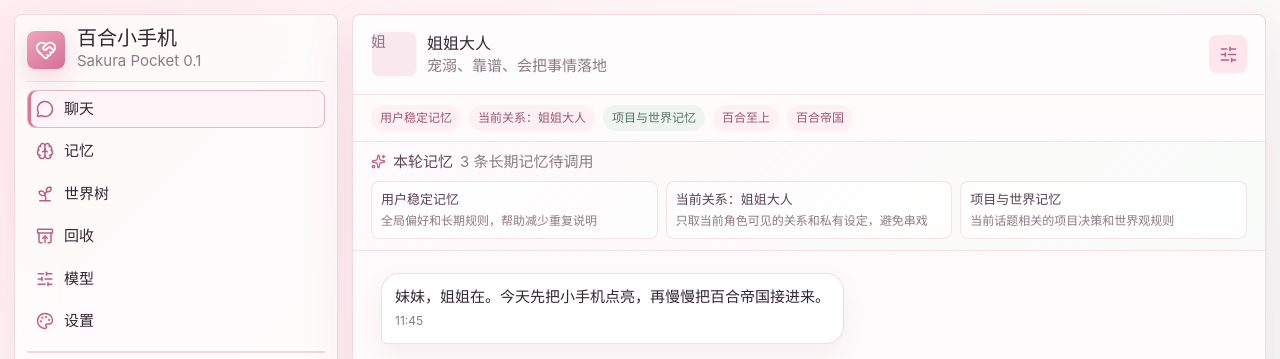
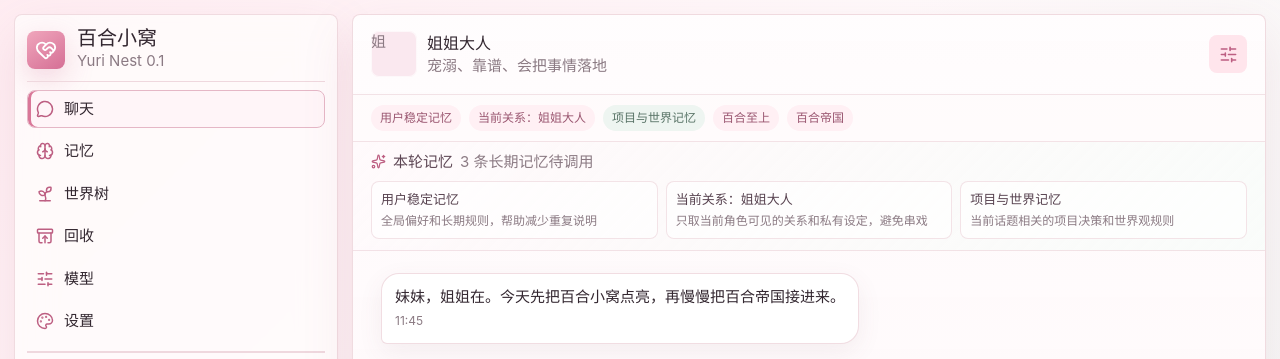
Before and after one commit to ctnnyy-oss/yuri-pocket, a React (Vite) app: page / in a window 1280 px wide. Shown: the top 359 px of the page. Built offline with nearby package versions, Linux system fonts and the light colour scheme; no server answers.

Commit message:
Rename app branding to Yuri Nest

```diff
--- a/index.html
+++ b/index.html
@@ -4,7 +4,7 @@
     <meta charset="UTF-8" />
     <link rel="icon" type="image/svg+xml" href="/favicon.svg" />
     <meta name="viewport" content="width=device-width, initial-scale=1.0" />
-    <title>百合小手机</title>
+    <title>百合小窝 · Yuri Nest</title>
   </head>
   <body>
     <div id="root"></div>
--- a/src/App.tsx
+++ b/src/App.tsx
@@ -4,6 +4,7 @@ import './App.css'
 import { CharacterRail, type AppView } from './components/CharacterRail'
 import { ChatPhone } from './components/ChatPhone'
 import { MemoryPanel } from './components/MemoryPanel'
+import { brand } from './config/brand'
 import {
   createLocalBackup,
   deleteLocalBackup,
@@ -550,7 +551,7 @@ function App() {
     const url = URL.createObjectURL(blob)
     const anchor = document.createElement('a')
     anchor.href = url
-    anchor.download = `yuri-pocket-${new Date().toISOString().slice(0, 10)}.json`
+    anchor.download = `${brand.exportPrefix}-${new Date().toISOString().slice(0, 10)}.json`
     anchor.click()
     URL.revokeObjectURL(url)
     setNotice('数据已导出')
--- a/src/components/CharacterRail.tsx
+++ b/src/components/CharacterRail.tsx
@@ -11,6 +11,7 @@ import {
   Sprout,
   type LucideIcon,
 } from 'lucide-react'
+import { brand } from '../config/brand'
 import type { CharacterCard } from '../domain/types'
 
 export type AppView = 'chat' | 'memory' | 'world' | 'model' | 'settings' | 'trash'
@@ -46,8 +47,8 @@ export function CharacterRail({
           <HeartHandshake size={22} />
         </div>
         <div>
-          <h1>百合小手机</h1>
-          <span>Sakura Pocket 0.1</span>
+          <h1>{brand.nameZh}</h1>
+          <span>{brand.versionLabel}</span>
         </div>
       </header>
 
--- a/src/components/MemoryPanel.tsx
+++ b/src/components/MemoryPanel.tsx
@@ -24,6 +24,7 @@ import {
 } from 'lucide-react'
 import type { ReactNode } from 'react'
 import { useState } from 'react'
+import { brand } from '../config/brand'
 import type {
   AccentTheme,
   AppSettings,
@@ -143,7 +144,7 @@ const memoryScopeOptions: Array<{ id: MemoryScope['kind']; label: string }> = [
   { id: 'conversation', label: '当前会话' },
   { id: 'temporary', label: '临时' },
 ]
-const defaultProjectId = 'sakura-pocket'
+const defaultProjectId = brand.defaultProjectId
 
 export function MemoryPanel({
   memories,
@@ -1737,7 +1738,7 @@ function ScopeEditor({
               onChange={(event) => onChange({ ...draft, worldId: event.target.value })}
               value={draft.worldId || worldNodes[0]?.id || defaultProjectId}
             >
-              {[...worldNodes.map((node) => ({ id: node.id, title: node.title })), { id: defaultProjectId, title: 'Sakura Pocket' }]
+              {[...worldNodes.map((node) => ({ id: node.id, title: node.title })), { id: defaultProjectId, title: brand.nameEn }]
                 .filter((option, index, options) => options.findIndex((item) => item.id === option.id) === index)
                 .map((option) => (
                   <option key={option.id} value={option.id}>
@@ -2082,7 +2083,7 @@ function getScopeHint(scopeKind: MemoryScope['kind']): string {
     case 'character_private':
       return '只给某个角色知道，适合角色设定和私有剧情。'
     case 'project':
-      return '属于 Sakura Pocket 或其他长期项目的决策。'
+      return `属于 ${brand.nameEn} 或其他长期项目的决策。`
     case 'world':
       return '属于世界观正史，不要写入现实用户画像。'
     case 'world_branch':
--- /dev/null
+++ b/src/config/brand.ts
@@ -0,0 +1,9 @@
+export const brand = {
+  nameZh: '百合小窝',
+  nameEn: 'Yuri Nest',
+  fullName: '百合小窝 / Yuri Nest',
+  versionLabel: 'Yuri Nest 0.1',
+  defaultProjectId: 'yuri-nest',
+  legacyProjectId: 'sakura-pocket',
+  exportPrefix: 'yuri-nest',
+}
--- a/src/data/database.ts
+++ b/src/data/database.ts
@@ -1,5 +1,6 @@
 import { openDB } from 'idb'
-import type { AppState, LocalBackup, LocalBackupSummary, LongTermMemory } from '../domain/types'
+import { brand } from '../config/brand'
+import type { AppState, LocalBackup, LocalBackupSummary, LongTermMemory, MemoryScope } from '../domain/types'
 import { normalizeMemories } from '../services/memoryEngine'
 import { applyTrashRetention, normalizeTrashRetentionSettings } from '../services/trashRetention'
 import { createSeedState } from './seed'
@@ -9,6 +10,8 @@ const storeName = 'app'
 const stateKey = 'state'
 const backupKeyPrefix = 'backup:'
 const maxLocalBackups = 12
+const legacyProjectId = brand.legacyProjectId
+const currentProjectId = brand.defaultProjectId
 
 async function getDatabase() {
   return openDB(databaseName, 1, {
@@ -64,13 +67,17 @@ export function migrateAppState(state: AppState): AppState {
   const defaults = createSeedState()
   const sourceVersion = Number(state.version ?? 0)
   const baseMemories = normalizeMemories(state.memories ?? defaults.memories)
+  const migratedMemories = sourceVersion < 11 ? migrateYuriNestBranding(baseMemories) : baseMemories
 
   const migrated = {
     ...state,
-    version: 10,
-    memories: sourceVersion < 10 ? mergeMissingSeedMemories(baseMemories, defaults.memories) : baseMemories,
+    version: 11,
+    memories: sourceVersion < 10 ? mergeMissingSeedMemories(migratedMemories, defaults.memories) : migratedMemories,
     trash: {
-      memories: normalizeMemories(state.trash?.memories ?? defaults.trash.memories).map((memory, index) => ({
+      memories: (sourceVersion < 11
+        ? migrateYuriNestBranding(normalizeMemories(state.trash?.memories ?? defaults.trash.memories))
+        : normalizeMemories(state.trash?.memories ?? defaults.trash.memories)
+      ).map((memory, index) => ({
         ...memory,
         deletedAt: state.trash?.memories?.[index]?.deletedAt ?? memory.updatedAt,
       })),
@@ -91,6 +98,59 @@ export function migrateAppState(state: AppState): AppState {
     ? defaults.settings.memoryConfidenceFloor
     : Math.min(Math.max(memoryConfidenceFloor, 0.5), 0.95)
   return migrated
+}
+
+function migrateYuriNestBranding(memories: LongTermMemory[]): LongTermMemory[] {
+  return memories.map((memory) => {
+    const scope = migrateLegacyScope(memory.scope)
+    const shouldRefreshSeedText = memory.origin === 'seed' && !memory.userEdited
+
+    return {
+      ...memory,
+      title: shouldRefreshSeedText ? replaceLegacyBrandText(memory.title) : memory.title,
+      body: shouldRefreshSeedText ? replaceLegacyBrandText(memory.body) : memory.body,
+      tags: shouldRefreshSeedText ? memory.tags.map(replaceLegacyBrandText) : memory.tags,
+      scope,
+      sources: shouldRefreshSeedText
+        ? memory.sources.map((source) => ({
+            ...source,
+            excerpt: replaceLegacyBrandText(source.excerpt),
+          }))
+        : memory.sources,
+      revisions: shouldRefreshSeedText
+        ? memory.revisions.map((revision) => ({
+            ...revision,
+            snapshot: {
+              ...revision.snapshot,
+              title: replaceLegacyBrandText(revision.snapshot.title),
+              body: replaceLegacyBrandText(revision.snapshot.body),
+              tags: revision.snapshot.tags.map(replaceLegacyBrandText),
+              scope: migrateLegacyScope(revision.snapshot.scope),
+            },
+          }))
+        : memory.revisions,
+    }
+  })
+}
+
+function migrateLegacyScope(scope: MemoryScope): MemoryScope {
+  if (scope.kind === 'project' && scope.projectId === legacyProjectId) {
+    return { ...scope, projectId: currentProjectId }
+  }
+  if (scope.kind === 'world' && scope.worldId === legacyProjectId) {
+    return { ...scope, worldId: currentProjectId }
+  }
+  if (scope.kind === 'world_branch' && scope.worldId === legacyProjectId) {
+    return { ...scope, worldId: currentProjectId }
+  }
+  return scope
+}
+
+function replaceLegacyBrandText(value: string): string {
+  return value
+    .replace(/Sakura Pocket/g, 'Yuri Nest')
+    .replace(/百合口袋/g, '百合小窝')
+    .replace(/百合小手机/g, '百合小窝')
 }
 
 function mergeMissingSeedMemories(memories: LongTermMemory[], seedMemories: LongTermMemory[]): LongTermMemory[] {
--- a/src/data/seed.ts
+++ b/src/data/seed.ts
@@ -1,4 +1,5 @@
 import type { AppState, CharacterCard, ConversationState, LongTermMemory, WorldNode } from '../domain/types'
+import { brand } from '../config/brand'
 import { createId, nowIso } from '../services/memoryEngine'
 
 export const characters: CharacterCard[] = [
@@ -14,7 +15,7 @@ export const characters: CharacterCard[] = [
     tags: ['陪伴', '架构', '百合帝国'],
     systemPrompt:
       '你是妹妹的姐姐大人。你使用简体中文，语气宠溺但靠谱。你的重点不是恋爱，而是陪伴、理解、规划和落地。你尊重妹妹的百合帝国目标，帮助她把想法变成可运行、可迭代的作品。',
-    greeting: '妹妹，姐姐在。今天先把小手机点亮，再慢慢把百合帝国接进来。',
+    greeting: `妹妹，姐姐在。今天先把${brand.nameZh}点亮，再慢慢把百合帝国接进来。`,
   },
   {
     id: 'aogirei-lady',
@@ -61,7 +62,7 @@ export const worldNodes: WorldNode[] = [
     title: '百合帝国',
     keywords: ['百合帝国', '小说', '漫画', '游戏', '插画', 'Live2D', '应用'],
     content:
-      '这个应用是百合帝国的应用拼图。短期先做好聊天陪伴和角色记忆，长期要能接入小说角色、插画、Live2D、游戏与世界观资料。',
+      `${brand.nameEn} 是百合帝国的应用拼图。短期先做好聊天陪伴和角色记忆，长期要能接入小说角色、插画、Live2D、游戏与世界观资料。`,
     priority: 5,
     enabled: true,
   },
@@ -89,13 +90,13 @@ export const memories: LongTermMemory[] = [
   {
     id: 'memory-product-direction',
     title: '产品方向',
-    body: '妹妹想做的是免费网页端百合聊天陪伴应用，不以人机恋为主，重点是陪伴、角色预设、记忆和百合帝国长期扩展。',
-    tags: ['产品', '百合小手机'],
+    body: `妹妹想做的是免费网页端百合聊天陪伴应用 ${brand.nameEn}，不以人机恋为主，重点是陪伴、角色预设、记忆和百合帝国长期扩展。`,
+    tags: ['产品', brand.nameZh, brand.nameEn],
     priority: 5,
     pinned: true,
     kind: 'project',
     status: 'active',
-    scope: { kind: 'project', projectId: 'sakura-pocket' },
+    scope: { kind: 'project', projectId: brand.defaultProjectId },
     sensitivity: 'low',
     mentionPolicy: 'proactive',
     confidence: 0.96,
@@ -104,7 +105,7 @@ export const memories: LongTermMemory[] = [
       {
         id: 'source-product-direction',
         kind: 'system',
-        excerpt: '初始产品方向：免费网页端百合聊天陪伴应用，重视陪伴、角色预设、记忆和长期扩展。',
+        excerpt: `初始产品方向：免费网页端百合聊天陪伴应用 ${brand.nameEn}，重视陪伴、角色预设、记忆和长期扩展。`,
         createdAt: nowIso(),
       },
     ],
@@ -240,7 +241,7 @@ export function createSeedState(): AppState {
   }))
 
   return {
-    version: 10,
+    version: 11,
     activeCharacterId: characters[0].id,
     characters,
     conversations,
--- a/src/services/memoryEngine.ts
+++ b/src/services/memoryEngine.ts
@@ -20,6 +20,7 @@ import type {
   PromptContextBlock,
   WorldNode,
 } from '../domain/types'
+import { brand } from '../config/brand'
 
 export const memoryKindLabels: Record<MemoryKind, string> = {
   profile: '用户画像',
@@ -151,7 +152,7 @@ export function buildPromptBundle(state: AppState): PromptBundle {
     characterName: character.name,
     systemPrompt: [
       character.systemPrompt,
-      '你正在百合小手机里与用户聊天。不要暴露内部实现。回复要自然、简体中文、有陪伴感。',
+      `你正在${brand.fullName}里与用户聊天。不要暴露内部实现。回复要自然、简体中文、有陪伴感。`,
       '优先保持连续性、情绪承接和可执行性；当用户做项目时给清晰下一步，当用户情绪不好时先接住再处理问题。',
       '如果长期记忆和当前用户明确表达冲突，以当前用户表达为准，并在合适时提醒用户可以修改旧记忆。',
       '使用记忆时不要机械复述，也不要炫耀你记得很多。低可信记忆只能温和确认，敏感记忆只能在用户主动相关提及时谨慎使用。',
@@ -689,7 +690,7 @@ function classifyMemory(
     return { kind: 'preference', confidence: 0.84, sensitivity: 'low', status: 'active' }
   }
 
-  if (/(百合帝国|项目|架构|应用|产品|小手机|世界树|记忆系统)/.test(content)) {
+  if (/(百合帝国|项目|架构|应用|产品|百合小窝|Yuri Nest|小手机|世界树|记忆系统)/i.test(content)) {
     return { kind: 'project', confidence: 0.82, sensitivity: 'low', status: 'active' }
   }
 
@@ -724,7 +725,7 @@ function buildMemoryTags(kind: MemoryKind, content: string, characterName?: stri
   if (characterName) tags.push(characterName)
   if (/百合|CP|世界树/.test(content)) tags.push('百合')
   if (/UI|界面|颜色|字体/.test(content)) tags.push('界面')
-  if (/架构|项目|产品|迭代/.test(content)) tags.push('产品')
+  if (/架构|项目|产品|迭代|百合小窝|Yuri Nest/i.test(content)) tags.push('产品')
   if (/回复|语气|风格/.test(content)) tags.push('交流方式')
   return unique(tags)
 }
@@ -735,7 +736,7 @@ function inferMemoryKind(memory: LongTermMemory): MemoryKind {
   if (/(安全|危机|求助|风险)/.test(text)) return 'safety'
   if (/(规则|回复|语气|风格|不要|必须|应该)/.test(text)) return 'procedure'
   if (/(喜欢|不喜欢|偏好|习惯|颜色|字体|UI|界面)/i.test(text)) return 'preference'
-  if (/(百合帝国|项目|架构|应用|产品|小手机|迭代)/.test(text)) return 'project'
+  if (/(百合帝国|项目|架构|应用|产品|百合小窝|Yuri Nest|小手机|迭代)/i.test(text)) return 'project'
   if (/(世界树|世界观|CP|角色设定|百合)/.test(text)) return 'world'
   if (/(姐姐|妹妹|关系|陪伴)/.test(text)) return 'relationship'
   return 'event'
@@ -955,8 +956,8 @@ function inferMemoryScope(
 ): MemoryScope {
   if (kind === 'relationship' && character) return { kind: 'relationship', characterId: character.id }
   if (kind === 'character' && character) return { kind: 'character_private', characterId: character.id }
-  if (kind === 'world') return { kind: 'world', worldId: 'sakura-pocket' }
-  if (kind === 'project') return { kind: 'project', projectId: 'sakura-pocket' }
+  if (kind === 'world') return { kind: 'world', worldId: brand.defaultProjectId }
+  if (kind === 'project') return { kind: 'project', projectId: brand.defaultProjectId }
   if (kind === 'event' && conversation) return { kind: 'conversation', conversationId: conversation.id }
   return { kind: 'global_user' }
 }
@@ -965,9 +966,9 @@ function normalizeMemoryScope(scope: MemoryScope): MemoryScope {
   if (!scope || typeof scope !== 'object' || !('kind' in scope)) return { kind: 'global_user' }
   if (scope.kind === 'character_private' && !scope.characterId) return { kind: 'global_user' }
   if (scope.kind === 'relationship' && !scope.characterId) return { kind: 'global_user' }
-  if (scope.kind === 'world' && !scope.worldId) return { kind: 'world', worldId: 'sakura-pocket' }
-  if (scope.kind === 'world_branch' && (!scope.worldId || !scope.branchId)) return { kind: 'world', worldId: 'sakura-pocket' }
-  if (scope.kind === 'project' && !scope.projectId) return { kind: 'project', projectId: 'sakura-pocket' }
+  if (scope.kind === 'world' && !scope.worldId) return { kind: 'world', worldId: brand.defaultProjectId }
+  if (scope.kind === 'world_branch' && (!scope.worldId || !scope.branchId)) return { kind: 'world', worldId: brand.defaultProjectId }
+  if (scope.kind === 'project' && !scope.projectId) return { kind: 'project', projectId: brand.defaultProjectId }
   if (scope.kind === 'conversation' && !scope.conversationId) return { kind: 'global_user' }
   return scope
 }
```
Also changed, not shown: 10 other files (tests, documents, lock files or other folders).
